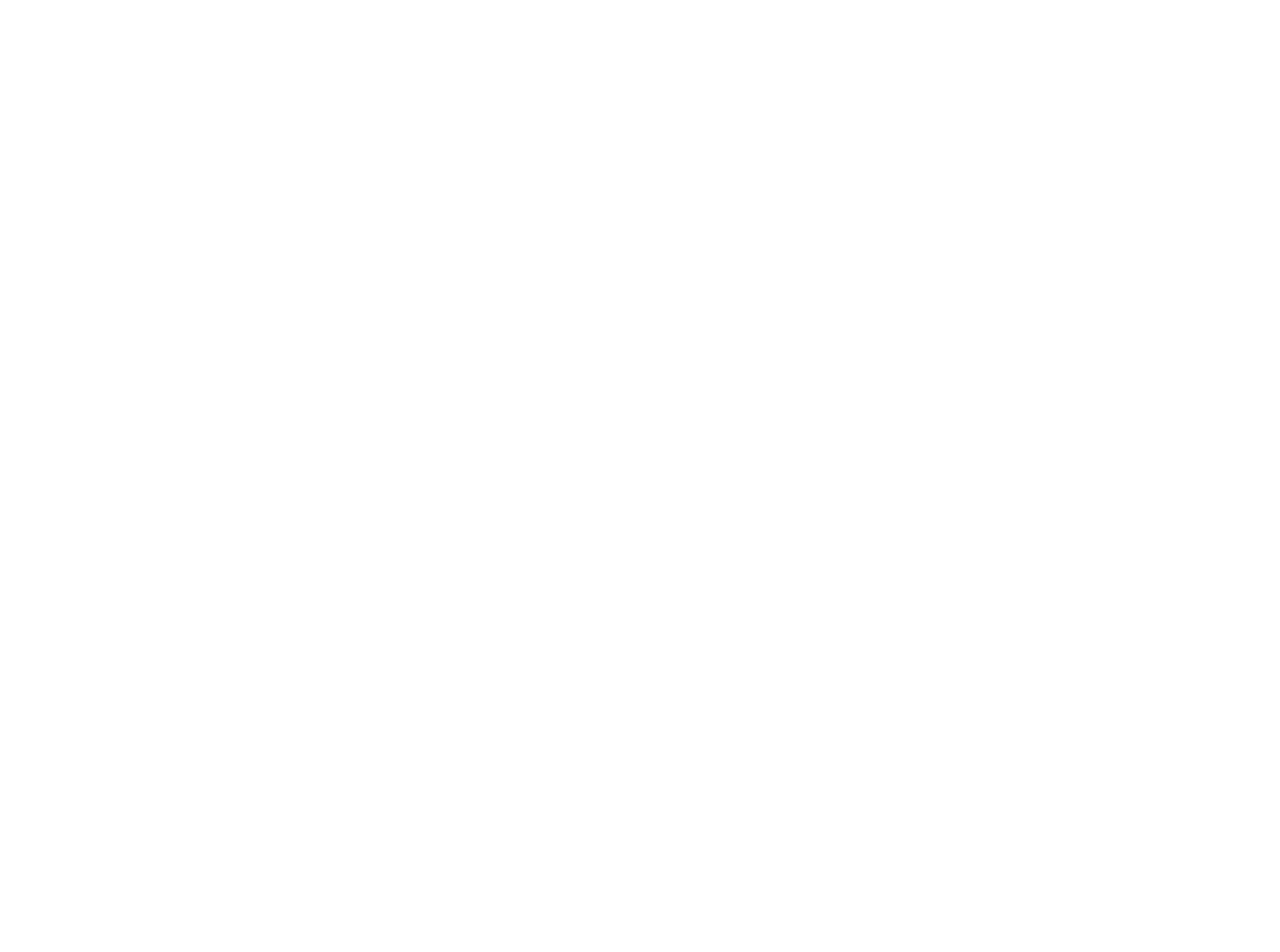
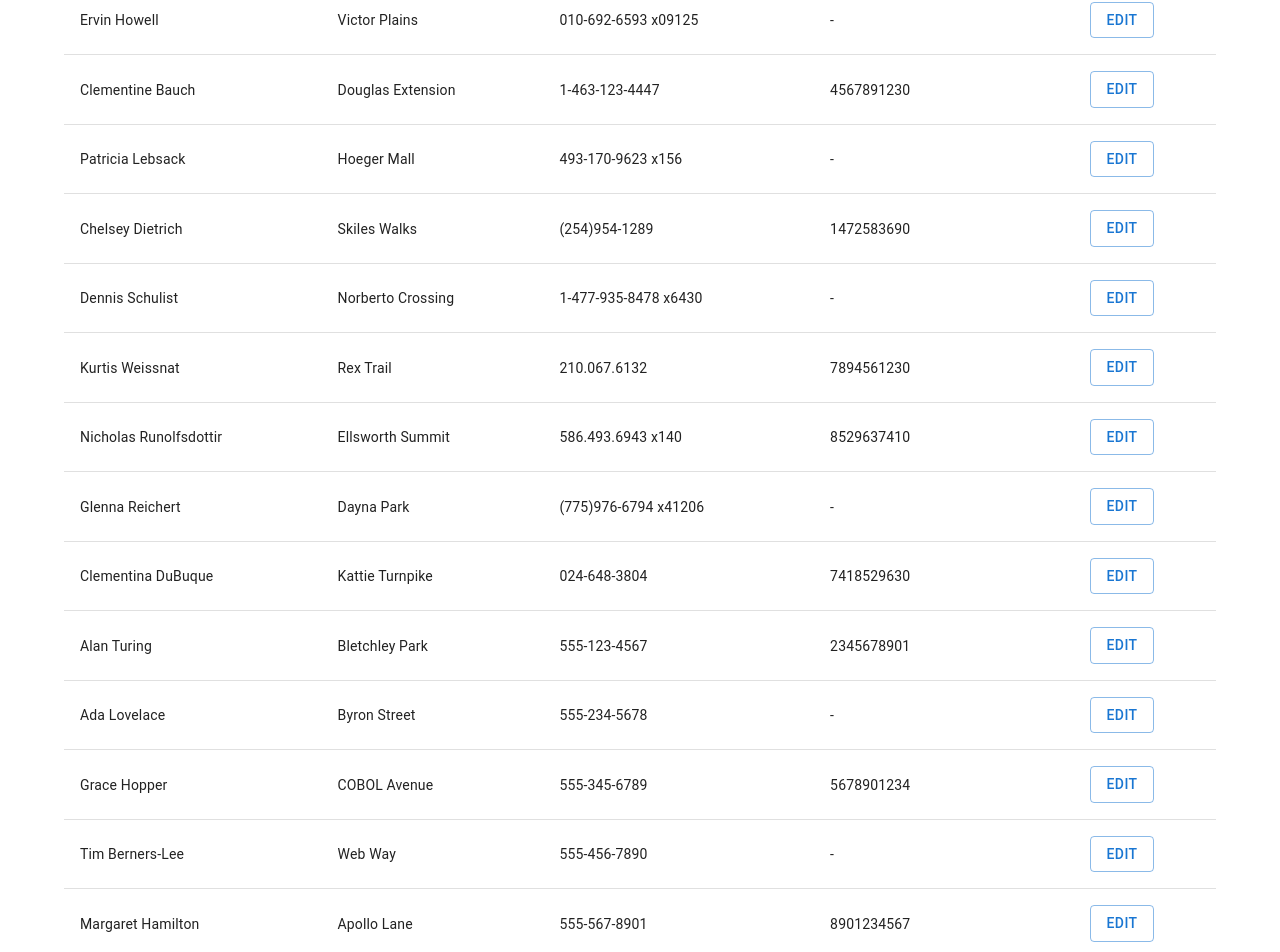
Before and after one commit to kandukuriSandesh/case-study, a React (Vite) app in the folder frontend/: page /accounts in a window 1280 px wide. Shown: the part 347-1299 px from the top of the page. Before the commit the page ends 800 px from the top, so only its background shows below. Built offline with nearby package versions, Linux system fonts and the light colour scheme; no server answers.

Commit message:
updating paymentList dummyData

```diff
--- a/frontend/src/constants/index.ts
+++ b/frontend/src/constants/index.ts
@@ -5,3 +5,190 @@
   PAYMENTS: "/payments",
   NEW_PAYMENT: "/payments/new",
 };
+
+export const dummyAccountsData = [
+  {
+    id: 1,
+    name: "Leanne Graham",
+    address: "Kulas Light",
+    phone: "1-770-736-8031 x56442",
+    bankAccount: "1234567890"
+  },
+  {
+    id: 2,
+    name: "Ervin Howell",
+    address: "Victor Plains",
+    phone: "010-692-6593 x09125",
+    bankAccount: ""
+  },
+  {
+    id: 3,
+    name: "Clementine Bauch",
+    address: "Douglas Extension",
+    phone: "1-463-123-4447",
+    bankAccount: "4567891230"
+  },
+  {
+    id: 4,
+    name: "Patricia Lebsack",
+    address: "Hoeger Mall",
+    phone: "493-170-9623 x156",
+    bankAccount: ""
+  },
+  {
+    id: 5,
+    name: "Chelsey Dietrich",
+    address: "Skiles Walks",
+    phone: "(254)954-1289",
+    bankAccount: "1472583690"
+  },
+  {
+    id: 6,
+    name: "Dennis Schulist",
+    address: "Norberto Crossing",
+    phone: "1-477-935-8478 x6430",
+    bankAccount: ""
+  },
+  {
+    id: 7,
+    name: "Kurtis Weissnat",
+    address: "Rex Trail",
+    phone: "210.067.6132",
+    bankAccount: "7894561230"
+  },
+  {
+    id: 8,
+    name: "Nicholas Runolfsdottir",
+    address: "Ellsworth Summit",
+    phone: "586.493.6943 x140",
+    bankAccount: "8529637410"
+  },
+  {
+    id: 9,
+    name: "Glenna Reichert",
+    address: "Dayna Park",
+    phone: "(775)976-6794 x41206",
+    bankAccount: ""
+  },
+  {
+    id: 10,
+    name: "Clementina DuBuque",
+    address: "Kattie Turnpike",
+    phone: "024-648-3804",
+    bankAccount: "7418529630"
+  },
+  {
+    id: 11,
+    name: "Alan Turing",
+    address: "Bletchley Park",
+    phone: "555-123-4567",
+    bankAccount: "2345678901"
+  },
+  {
+    id: 12,
+    name: "Ada Lovelace",
+    address: "Byron Street",
+    phone: "555-234-5678",
+    bankAccount: ""
+  },
+  {
+    id: 13,
+    name: "Grace Hopper",
+    address: "COBOL Avenue",
+    phone: "555-345-6789",
+    bankAccount: "5678901234"
+  },
+  {
+    id: 14,
+    name: "Tim Berners-Lee",
+    address: "Web Way",
+    phone: "555-456-7890",
+    bankAccount: ""
+  },
+  {
+    id: 15,
+    name: "Margaret Hamilton",
+    address: "Apollo Lane",
+    phone: "555-567-8901",
+    bankAccount: "8901234567"
+  }
+];
+
+export const dummyPaymentsData = [
+  {
+    id: 1,
+    accountId: 1,
+    amount: 100,
+    recipientName: "John",
+    bankName: "Bank A",
+    recipientAccount: "123456",
+    notes: "Urgent transfer",
+    status: "Pending"
+  },
+  {
+    id: 2,
+    accountId: 2,
+    amount: 200,
+    recipientName: "Jane",
+    bankName: "Bank B",
+    recipientAccount: "654321",
+    status: "Pending"
+  },
+  {
+    id: 3,
+    accountId: 3,
+    amount: 300,
+    recipientName: "Bob Smith",
+    bankName: "Bank C",
+    recipientAccount: "987654",
+    notes: "",
+    status: "Pending"
+  },
+  {
+    id: 4,
+    accountId: 5,
+    amount: 250,
+    recipientName: "Alice Johnson",
+    bankName: "First National",
+    recipientAccount: "112233",
+    status: "Pending"
+  },
+  {
+    id: 5,
+    accountId: 7,
+    amount: 400,
+    recipientName: "Carlos Vega",
+    bankName: "Metro Bank",
+    recipientAccount: "998877",
+    notes: "Invoice #457",
+    status: "Pending"
+  },
+  {
+    id: 6,
+    accountId: 10,
+    amount: 150,
+    recipientName: "Sophie Turner",
+    bankName: "Global Bank",
+    recipientAccount: "778899",
+    status: "Pending"
+  },
+  {
+    id: 7,
+    accountId: 11,
+    amount: 500,
+    recipientName: "Bruce Wayne",
+    bankName: "Gotham Trust",
+    recipientAccount: "000111",
+    notes: "",
+    status: "Pending"
+  },
+  {
+    id: 8,
+    accountId: 15,
+    amount: 325,
+    recipientName: "Diana Prince",
+    bankName: "Amazonian Bank",
+    recipientAccount: "334455",
+    status: "Pending"
+  }
+];
--- a/frontend/src/pages/AccountList.tsx
+++ b/frontend/src/pages/AccountList.tsx
@@ -2,14 +2,16 @@
 import type { Account } from "../types/types";
 import { Box, Button, Table, TableBody, TableCell, TableHead, TableRow, Typography } from "@mui/material";
 import { Link } from "react-router-dom";
+import { dummyAccountsData } from "../constants";
 
 export default function AccountList() {
   const [accounts, setAccounts] = useState<Account[]>([]);
 
   useEffect(() => {
-    fetch("https://jsonplaceholder.typicode.com/users")
-      .then((res) => res.json())
-      .then((data) => setAccounts(data));
+    // fetch("https://jsonplaceholder.typicode.com/users")
+    //   .then((res) => res.json())
+    //   .then((data) => setAccounts(data));
+    setAccounts(dummyAccountsData);
   }, []);
 
   return (
@@ -25,6 +27,7 @@
               <TableCell>Name</TableCell>
               <TableCell>Address</TableCell>
               <TableCell>Phone</TableCell>
+              <TableCell>Bank Account Number</TableCell>
               <TableCell>Actions</TableCell>
             </TableRow>
           </TableHead>
@@ -32,8 +35,9 @@
             {accounts.map((a) => (
               <TableRow key={a.id}>
                 <TableCell>{a.name}</TableCell>
-                <TableCell>{a.address?.street || "-"}</TableCell>
+                <TableCell>{a.address || "-"}</TableCell>
                 <TableCell>{a.phone}</TableCell>
+                <TableCell>{a.bankAccount || "-"}</TableCell>
                 <TableCell>
                   <Button variant="outlined" component={Link} to={`/accounts/${a.id}`}>Edit</Button>
                 </TableCell>
--- a/frontend/src/pages/PaymentList.tsx
+++ b/frontend/src/pages/PaymentList.tsx
@@ -1,17 +1,20 @@
-import { useState } from "react";
+import { useEffect, useState } from "react";
 import { Button, Select, MenuItem, Table, TableBody, TableCell, TableHead, TableRow, Typography, Box } from "@mui/material";
 import ConfirmModal from "../components/ConfirmModal";
 import type { Payment } from "../types/types";
-
-const initialPayments: Payment[] = [
-  { id: 1, accountId: 1, amount: 100, recipientName: "John", bankName: "Bank A", recipientAccount: "123456", status: "Pending" },
-  { id: 2, accountId: 2, amount: 200, recipientName: "Jane", bankName: "Bank B", recipientAccount: "654321", status: "Pending" },
-];
+import { dummyPaymentsData } from "../constants";
 
 export default function PaymentList() {
-  const [payments, setPayments] = useState(initialPayments);
+  const [payments, setPayments] = useState<Payment[]>([]);
   const [selectedId, setSelectedId] = useState<number | null>(null);
   const [modalOpen, setModalOpen] = useState(false);
+
+    useEffect(() => {
+      // fetch("https://jsonplaceholder.typicode.com/users")
+      //   .then((res) => res.json())
+      //   .then((data) => setAccounts(data));
+      setPayments(dummyPaymentsData);
+    }, []);
 
   const handleApprove = (id: number) => {
     setSelectedId(id);
```
